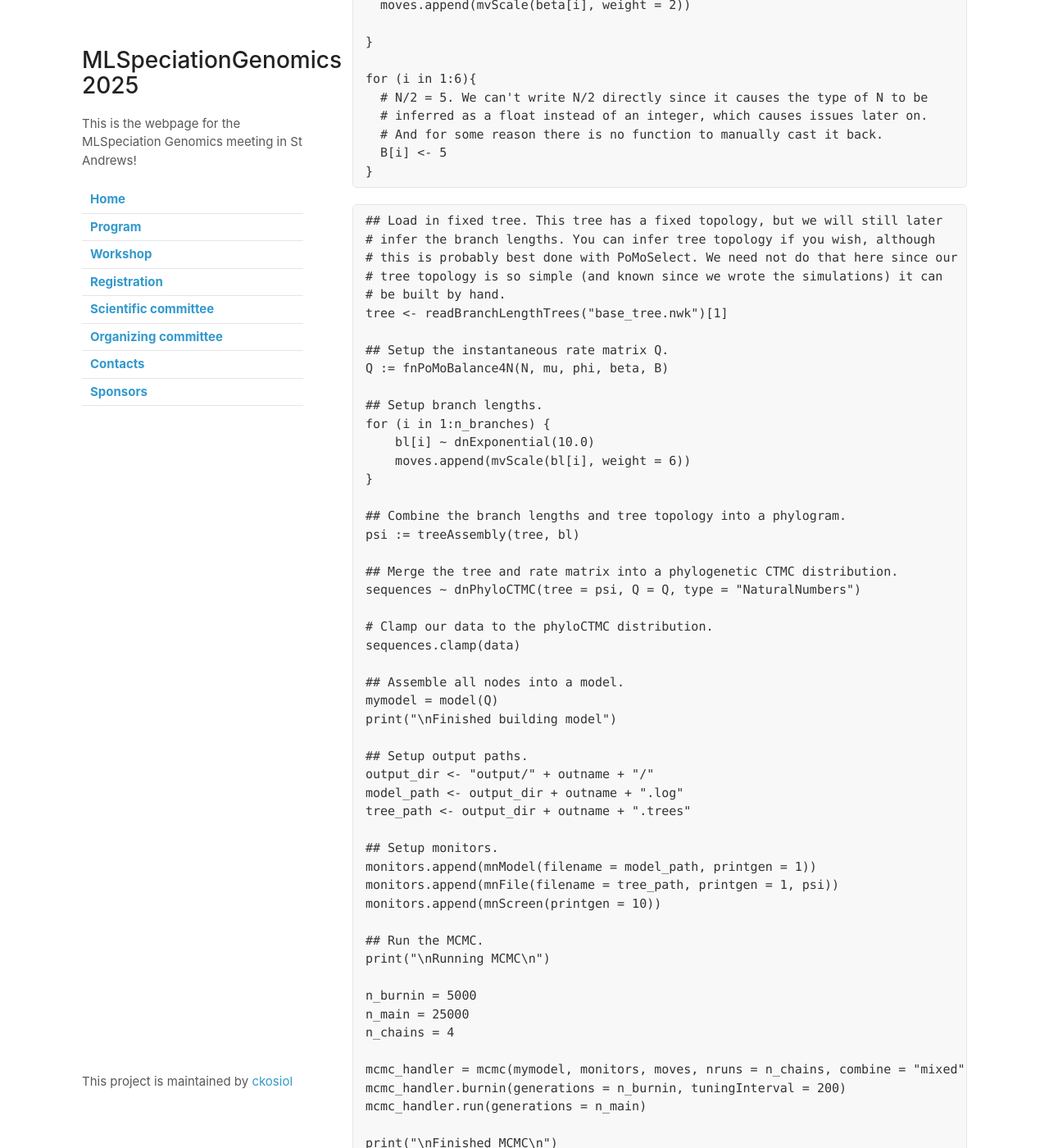
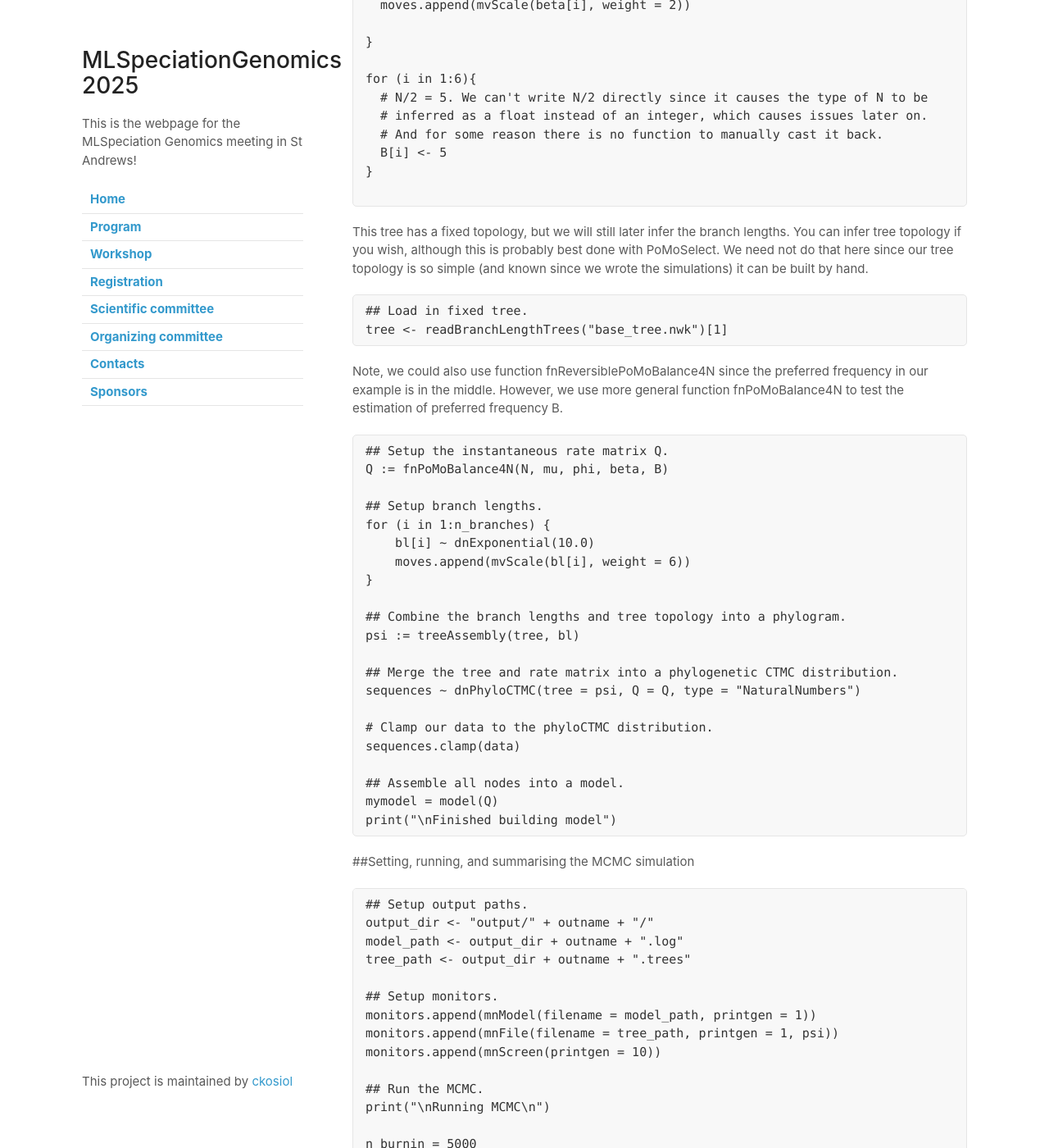
Before and after one commit to ckosiol/MLSpeciationGenomics, a Jekyll site: the page built from revbayes.md, in a window 1280 px wide and 1400 px high, scrolled down 3165 px. Shown: the whole window at 82% size. Built offline with Jekyll 4.4.1, drawn with Linux system fonts in a browser that asks for light colours; our own code applies the rules of GitHub Pages for plain Markdown files; some of the changed text lies outside the part shown.

Commit message:
Update revbayes.md

````diff
--- a/revbayes.md
+++ b/revbayes.md
@@ -130,15 +130,16 @@ for (i in 1:6){
   # And for some reason there is no function to manually cast it back.
   B[i] <- 5
 }
+
 ```
+This tree has a fixed topology, but we will still later infer the branch lengths. You can infer tree topology if you wish, although this is probably best done with PoMoSelect. We need not do that here since our tree topology is so simple (and known since we wrote the simulations) it can be built by hand.
+
 ```
-## Load in fixed tree. This tree has a fixed topology, but we will still later
-# infer the branch lengths. You can infer tree topology if you wish, although
-# this is probably best done with PoMoSelect. We need not do that here since our
-# tree topology is so simple (and known since we wrote the simulations) it can
-# be built by hand.
+## Load in fixed tree.
 tree <- readBranchLengthTrees("base_tree.nwk")[1]
-
+```
+Note, we could also use function fnReversiblePoMoBalance4N since the preferred frequency in our example is in the middle. However, we use more general function fnPoMoBalance4N to test the estimation of preferred frequency B.
+```
 ## Setup the instantaneous rate matrix Q.
 Q := fnPoMoBalance4N(N, mu, phi, beta, B)
 
@@ -160,7 +161,9 @@ sequences.clamp(data)
 ## Assemble all nodes into a model.
 mymodel = model(Q)
 print("\nFinished building model")
-
+```
+##Setting, running, and summarising the MCMC simulation
+```
 ## Setup output paths.
 output_dir <- "output/" + outname + "/"
 model_path <- output_dir + outname + ".log"
@@ -198,5 +201,5 @@ print("\nDone...")
 
 # Quit once finished.
 q()
-
 ```
+```
````
